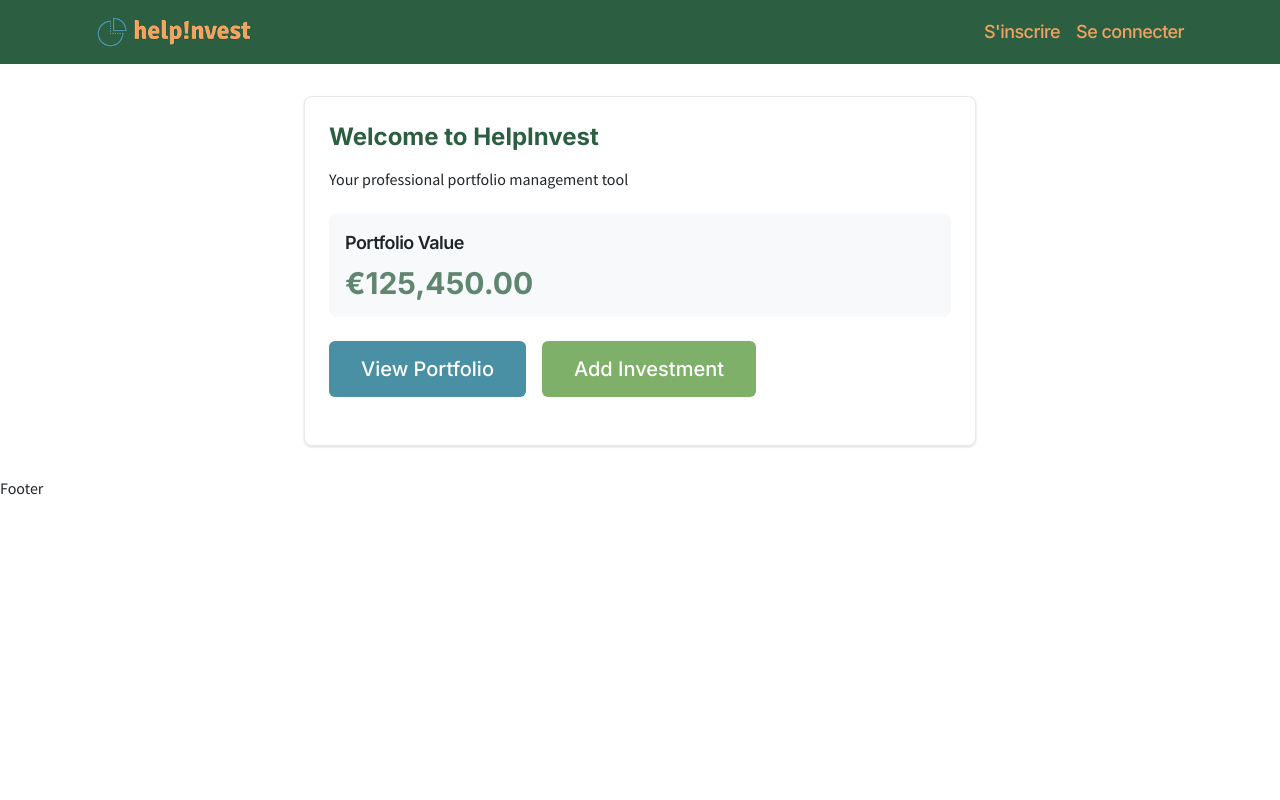
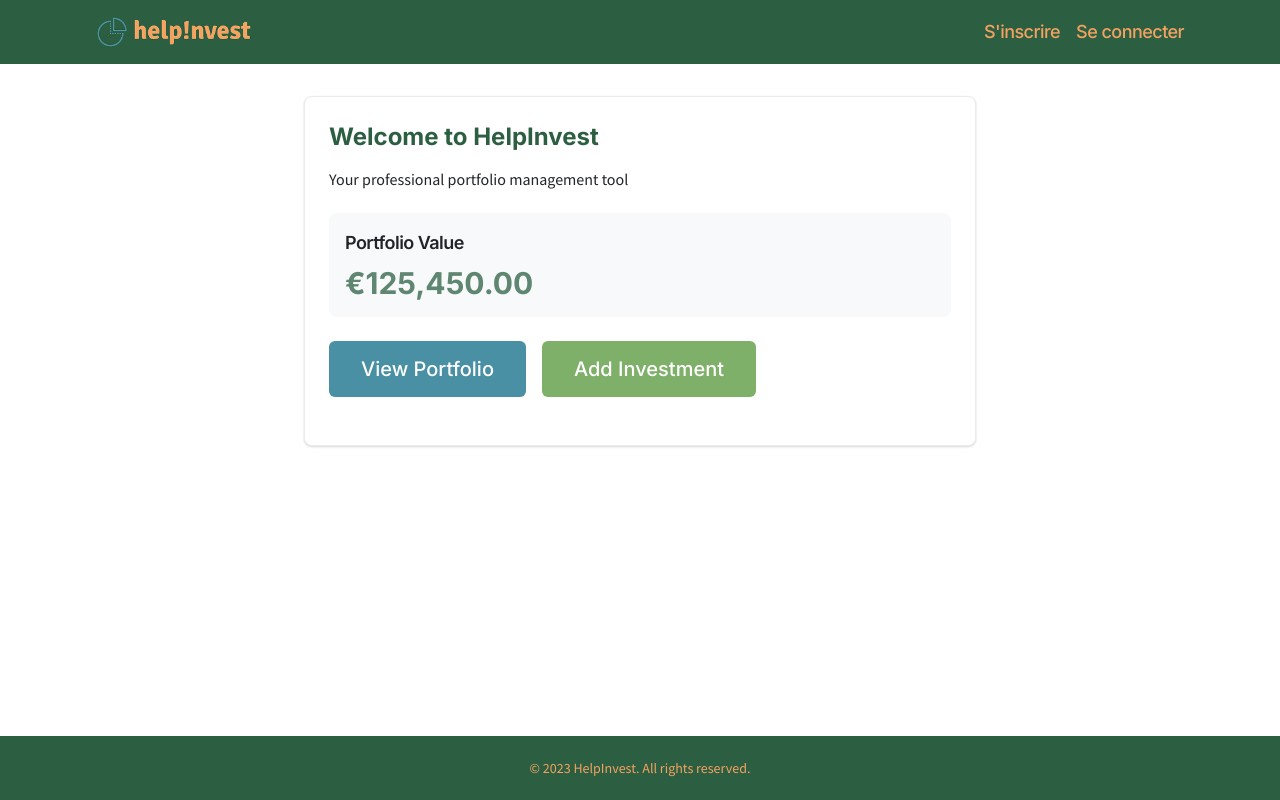
Before and after one commit to luneroka/help-invest, a React (Vite) app in the folder frontend/: page / in a window 1280 px wide. Built offline with nearby package versions, Linux system fonts and the light colour scheme.

Commit message:
Style Footer

```diff
--- a/frontend/src/components/layout/Footer.jsx
+++ b/frontend/src/components/layout/Footer.jsx
@@ -2,7 +2,9 @@ import React from 'react'
 
 function Footer() {
   return (
-    <div>Footer</div>
+    <div className="bg-theme-main h-[64px] px-[96px] flex items-center justify-center">
+      <p className="text-small text-theme-accent">© 2023 HelpInvest. All rights reserved.</p>
+    </div>
   )
 }
 
--- a/frontend/src/components/layout/Layout.jsx
+++ b/frontend/src/components/layout/Layout.jsx
@@ -3,9 +3,9 @@ import Footer from './Footer'
 
 function Layout({ header, children }) {
   return (
-    <div className='min-h-screen bg-theme-bg-main'>
+    <div className='min-h-screen bg-theme-bg-main flex flex-col'>
         {header}
-        <main className='mx-6 px-4 py-8'>
+        <main className='flex-1 mx-6 px-4 py-8'>
             {children}
         </main>
         <Footer />
```
